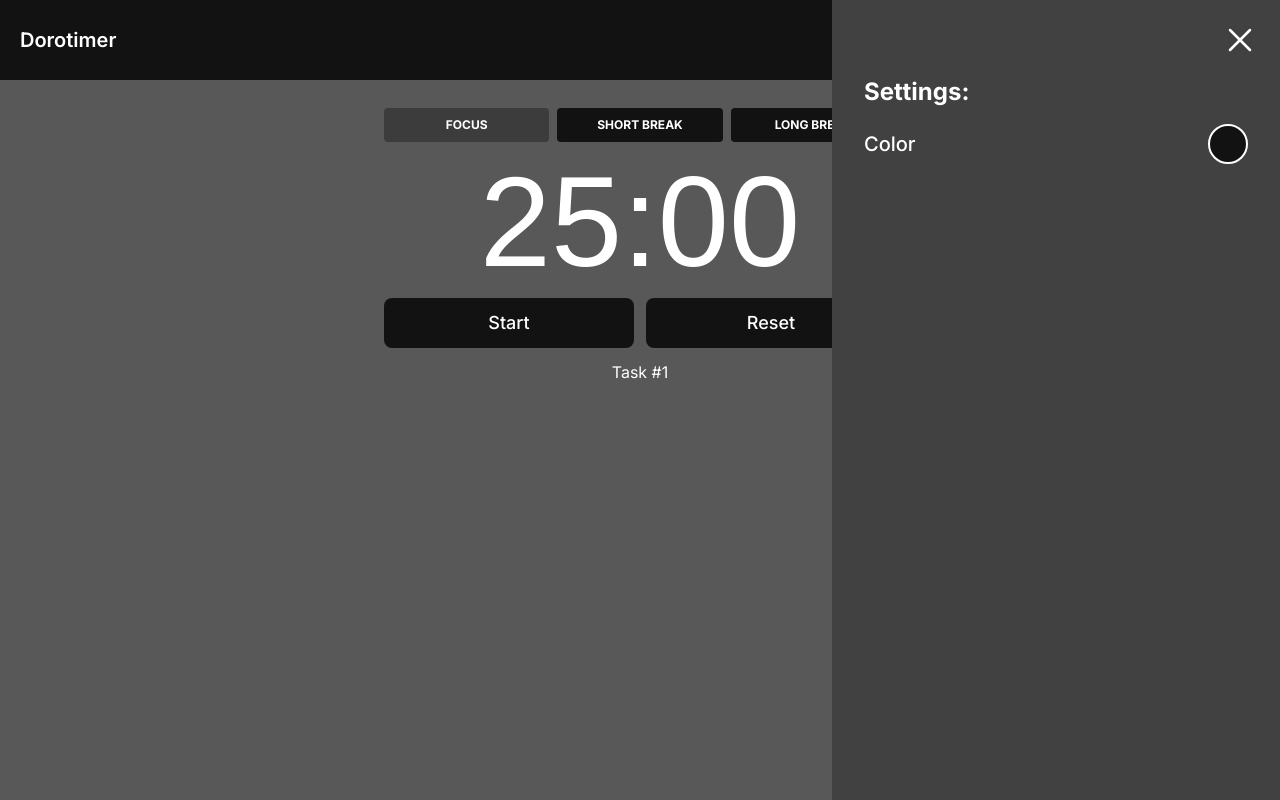
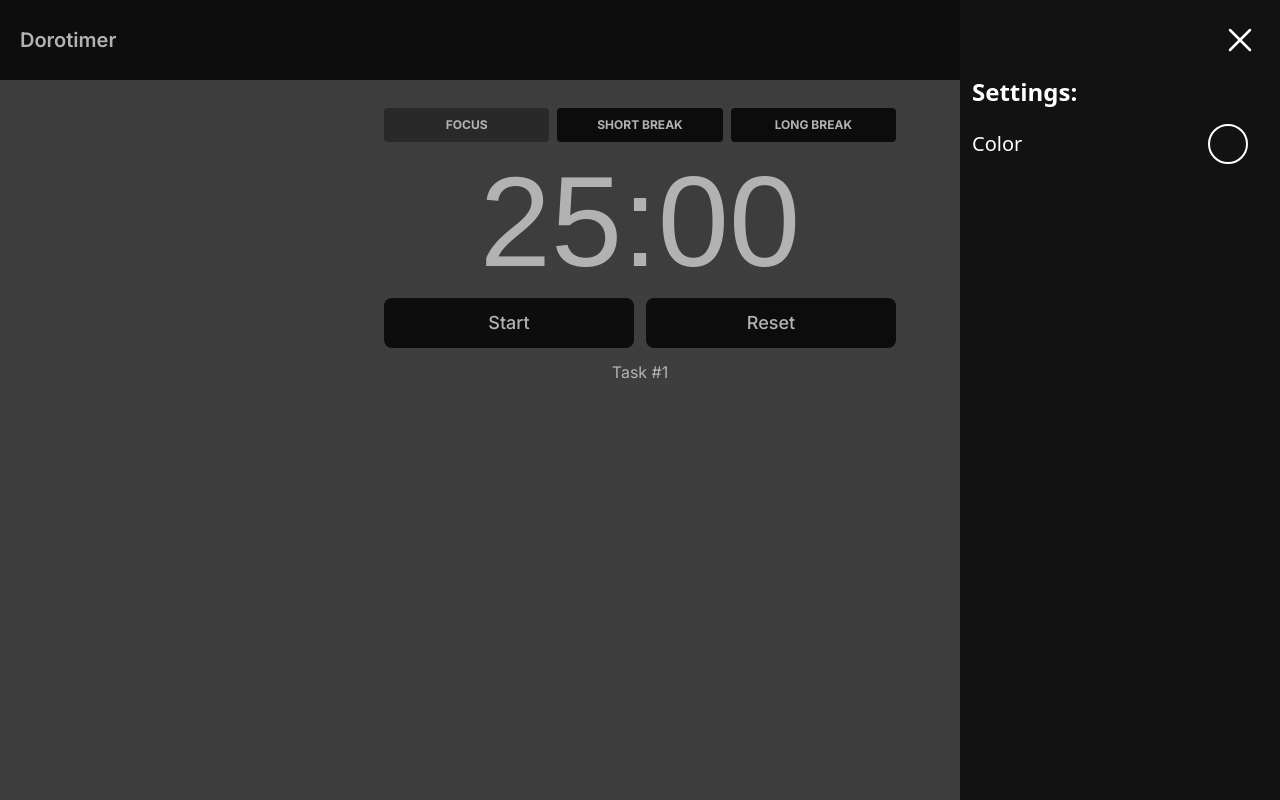
Before and after one commit to Devon-McGrath-github/dorodoro, a Next.js app: page / in a window 1280 px wide. Both pictures are taken after a click on the element 1240 px from the left and 40 px from the top of the page. Built offline with nearby package versions, Linux system fonts and the light colour scheme; a web font is replaced by a local one.

Commit message:
Redo sidebar using headlessUI Transitions and Dialogs

```diff
--- a/components/NavBar/NavBar.tsx
+++ b/components/NavBar/NavBar.tsx
@@ -4,7 +4,7 @@ import Sidebar from '../Sidebar'
 const NavBar = () => {
 	return (
 		<nav className='fixed w-full bg-skin-primary flex flex-row items-center justify-between p-5'>
-			<Link className='font-sans text-xl font-semibold' href='/'>
+			<Link className='font-inter text-xl font-semibold' href='/'>
 				Dorotimer
 			</Link>
 			<Sidebar />
--- a/components/Sidebar.tsx
+++ b/components/Sidebar.tsx
@@ -1,28 +1,62 @@
-import { useState } from 'react'
+import { useState, Fragment } from 'react'
 import ColorPicker from './ColorPicker'
 import { Bars3Icon, XMarkIcon } from '@heroicons/react/24/outline'
+import { Dialog, Transition } from '@headlessui/react'
 
 export default function Sidebar() {
-	const [showSidebar, setShowSidebar] = useState(false)
+	const [sidebarOpen, setSidebarOpen] = useState(false)
 
 	return (
 		<>
-			<div onClick={() => setShowSidebar(true)} tabIndex={0}>
+			<div onClick={() => setSidebarOpen(true)} tabIndex={0}>
 				<Bars3Icon className='h-10 w-10 cursor-pointer' id='sidebar_open_btn' />
 			</div>
 
-			<div
-				className={`font-sans flex drop-shadow-4xl top-0 right-0 w-full min-w-min max-w-md bg-white bg-opacity-100 text-white absolute  min-h-screen z-40  ease-in-out duration-300
-				${showSidebar ? 'translate-x-0 ' : 'translate-x-full'}
-				`}
+			<Transition.Root show={sidebarOpen} as={Fragment}>
+				<Dialog as='div' className='relative z-40' onClose={setSidebarOpen}>
+					<Transition.Child
+						as={Fragment}
+						enter='transition-opacity ease-linear duration-300'
+						enterFrom='opacity-0'
+						enterTo='opacity-100'
+						leave='transition-opacity ease-linear duration-300'
+						leaveFrom='opacity-100'
+						leaveTo='opacity-0'
 					>
-				<div className='flex flex-col gap-4 p-5 bg-skin-primary bg-opacity-80 flex-1'>
-					<div onClick={() => setShowSidebar(false)} className='ml-auto'>
+						<div className='fixed inset-0 bg-black/30' aria-hidden='true' />
+					</Transition.Child>
+
+					<div className='fixed inset-0 z-40 flex'>
+						<Transition.Child
+							as={Fragment}
+							enter='transition ease-in-out duration-150 transform'
+							enterFrom='translate-x-full'
+							enterTo='translate-x-0'
+							leave='transition ease-in-out duration-150 transform'
+							leaveFrom='translate-x-0'
+							leaveTo='translate-x-full'
+						>
+							<Dialog.Panel className='absolute right-0 flex w-full min-h-screen max-w-xs flex-1 flex-col py-5 pr-5 bg-skin-primary antialiased'>
+								<Transition.Child
+									as={Fragment}
+									enter='ease-in-out duration-300'
+									enterFrom='opacity-0'
+									enterTo='opacity-100'
+									leave='ease-in-out duration-300'
+									leaveFrom='opacity-100'
+									leaveTo='opacity-0'
+								>
+									<div className='flex flex-col gap-4 bg-skin-primary bg-opacity-80 flex-1'>
+										<button
+											onClick={() => setSidebarOpen(false)}
+											className='ml-auto justify-center rounded-full'
+										>
 											<XMarkIcon
 												className='h-10 w-10 cursor-pointer'
 												id='sidebar_close_btn'
+												aria-hidden='true'
 											/>
-					</div>
+										</button>
 
 										<div className='flex flex-col gap-4 items-center px-3'>
 											<div className='flex flex-row items-center justify-between gap-4 w-full'>
@@ -34,7 +68,12 @@ export default function Sidebar() {
 											</div>
 										</div>
 									</div>
+								</Transition.Child>
+							</Dialog.Panel>
+						</Transition.Child>
 					</div>
+				</Dialog>
+			</Transition.Root>
 		</>
 	)
 }
--- a/pages/index.tsx
+++ b/pages/index.tsx
@@ -46,7 +46,7 @@ export default function Home() {
 			<NavBar />
 
 			<main
-				className={`flex flex-col items-center justify-center p-5 pt-24 md:p-24 font-sans`}
+				className={`flex flex-col items-center justify-center p-5 pt-24 md:p-24 font-inter`}
 			>
 				<Tabs />
 			</main>
--- a/tailwind.config.js
+++ b/tailwind.config.js
@@ -16,7 +16,7 @@ module.exports = {
 	theme: {
 		extend: {
 			fontFamily: {
-				sans: ['var(--font-inter)'],
+				inter: ['var(--font-inter)'],
 				mono: ['var(--font-mono)'],
 			},
 			textColor: {
```
Lines whose indentation alone changed are shown as unchanged.
